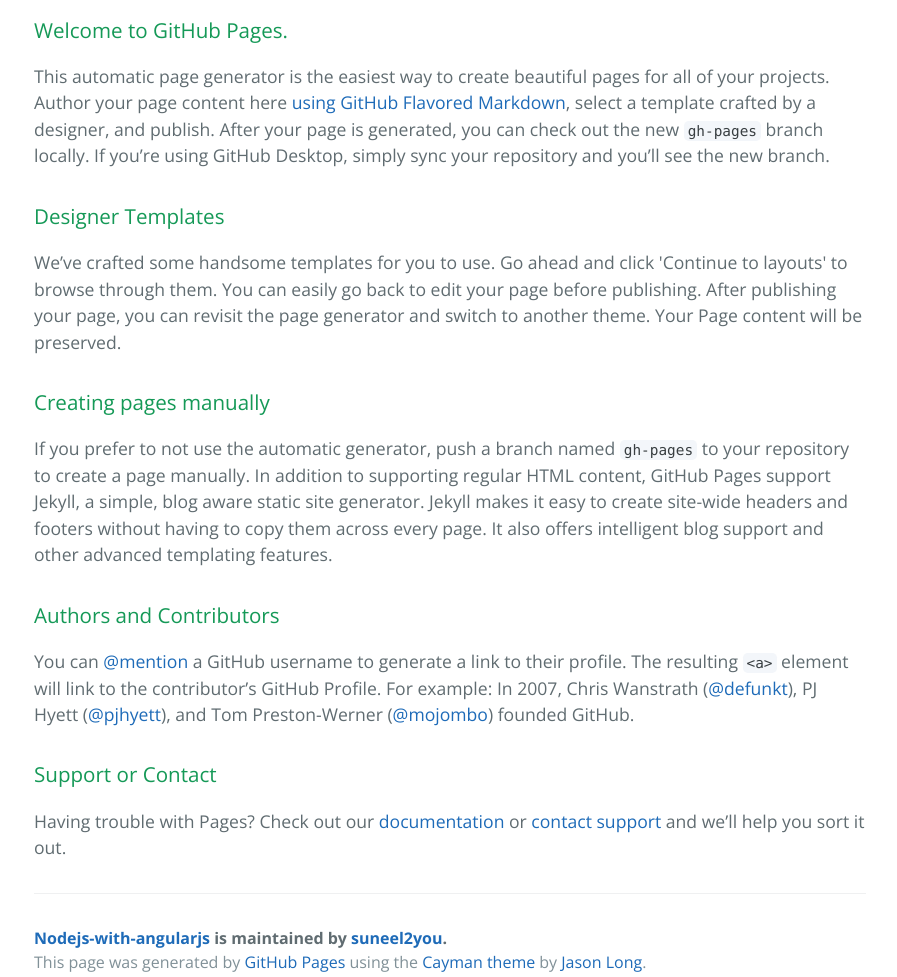
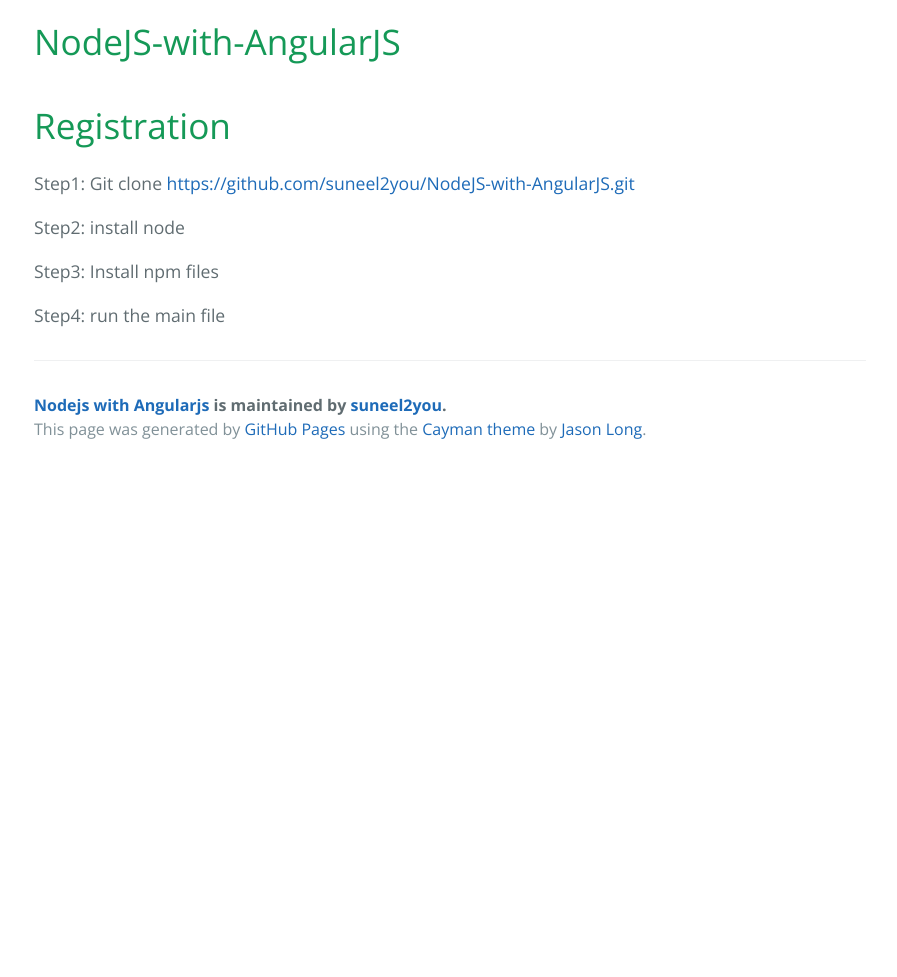
Before and after one commit to suneel2you/NodeJS-with-AngularJS, a plain HTML site: page index.html in a window 1280 px wide. Shown: the part 400-1377 px from the top of the page, without its empty margins (190-1087 px from the left). After the commit the page ends 873 px from the top, so only its background shows below. Drawn offline with nearby package versions, Linux system fonts and the light colour scheme.

```diff
--- a/index.html
+++ b/index.html
@@ -2,7 +2,7 @@
 <html lang="en-us">
   <head>
     <meta charset="UTF-8">
-    <title>Nodejs-with-angularjs by suneel2you</title>
+    <title>Nodejs with Angularjs by suneel2you</title>
     <meta name="viewport" content="width=device-width, initial-scale=1">
     <link rel="stylesheet" type="text/css" href="stylesheets/normalize.css" media="screen">
     <link href='https://fonts.googleapis.com/css?family=Open+Sans:400,700' rel='stylesheet' type='text/css'>
@@ -11,41 +11,34 @@
   </head>
   <body>
     <section class="page-header">
-      <h1 class="project-name">Nodejs-with-angularjs</h1>
-      <h2 class="project-tagline">Node </h2>
+      <h1 class="project-name">Nodejs with Angularjs</h1>
+      <h2 class="project-tagline">Signup using Node&amp;Angular</h2>
       <a href="https://github.com/suneel2you/NodeJS-with-AngularJS" class="btn">View on GitHub</a>
       <a href="https://github.com/suneel2you/NodeJS-with-AngularJS/zipball/master" class="btn">Download .zip</a>
       <a href="https://github.com/suneel2you/NodeJS-with-AngularJS/tarball/master" class="btn">Download .tar.gz</a>
     </section>
 
     <section class="main-content">
-      <h3>
-<a id="welcome-to-github-pages" class="anchor" href="#welcome-to-github-pages" aria-hidden="true"><span aria-hidden="true" class="octicon octicon-link"></span></a>Welcome to GitHub Pages.</h3>
+      <h1>
+<a id="nodejs-with-angularjs" class="anchor" href="#nodejs-with-angularjs" aria-hidden="true"><span aria-hidden="true" class="octicon octicon-link"></span></a>NodeJS-with-AngularJS</h1>
 
-<p>This automatic page generator is the easiest way to create beautiful pages for all of your projects. Author your page content here <a href="https://guides.github.com/features/mastering-markdown/">using GitHub Flavored Markdown</a>, select a template crafted by a designer, and publish. After your page is generated, you can check out the new <code>gh-pages</code> branch locally. If you’re using GitHub Desktop, simply sync your repository and you’ll see the new branch.</p>
+<h1>
+<a id="registration" class="anchor" href="#registration" aria-hidden="true"><span aria-hidden="true" class="octicon octicon-link"></span></a>Registration</h1>
 
-<h3>
-<a id="designer-templates" class="anchor" href="#designer-templates" aria-hidden="true"><span aria-hidden="true" class="octicon octicon-link"></span></a>Designer Templates</h3>
+<p>Step1:
+Git clone <a href="https://github.com/suneel2you/NodeJS-with-AngularJS.git">https://github.com/suneel2you/NodeJS-with-AngularJS.git</a></p>
 
-<p>We’ve crafted some handsome templates for you to use. Go ahead and click 'Continue to layouts' to browse through them. You can easily go back to edit your page before publishing. After publishing your page, you can revisit the page generator and switch to another theme. Your Page content will be preserved.</p>
+<p>Step2:
+install node </p>
 
-<h3>
-<a id="creating-pages-manually" class="anchor" href="#creating-pages-manually" aria-hidden="true"><span aria-hidden="true" class="octicon octicon-link"></span></a>Creating pages manually</h3>
+<p>Step3:
+Install npm files</p>
 
-<p>If you prefer to not use the automatic generator, push a branch named <code>gh-pages</code> to your repository to create a page manually. In addition to supporting regular HTML content, GitHub Pages support Jekyll, a simple, blog aware static site generator. Jekyll makes it easy to create site-wide headers and footers without having to copy them across every page. It also offers intelligent blog support and other advanced templating features.</p>
-
-<h3>
-<a id="authors-and-contributors" class="anchor" href="#authors-and-contributors" aria-hidden="true"><span aria-hidden="true" class="octicon octicon-link"></span></a>Authors and Contributors</h3>
-
-<p>You can <a href="https://help.github.com/articles/basic-writing-and-formatting-syntax/#mentioning-users-and-teams" class="user-mention">@mention</a> a GitHub username to generate a link to their profile. The resulting <code>&lt;a&gt;</code> element will link to the contributor’s GitHub Profile. For example: In 2007, Chris Wanstrath (<a href="https://github.com/defunkt" class="user-mention">@defunkt</a>), PJ Hyett (<a href="https://github.com/pjhyett" class="user-mention">@pjhyett</a>), and Tom Preston-Werner (<a href="https://github.com/mojombo" class="user-mention">@mojombo</a>) founded GitHub.</p>
-
-<h3>
-<a id="support-or-contact" class="anchor" href="#support-or-contact" aria-hidden="true"><span aria-hidden="true" class="octicon octicon-link"></span></a>Support or Contact</h3>
-
-<p>Having trouble with Pages? Check out our <a href="https://help.github.com/pages">documentation</a> or <a href="https://github.com/contact">contact support</a> and we’ll help you sort it out.</p>
+<p>Step4:
+run the main file</p>
 
       <footer class="site-footer">
-        <span class="site-footer-owner"><a href="https://github.com/suneel2you/NodeJS-with-AngularJS">Nodejs-with-angularjs</a> is maintained by <a href="https://github.com/suneel2you">suneel2you</a>.</span>
+        <span class="site-footer-owner"><a href="https://github.com/suneel2you/NodeJS-with-AngularJS">Nodejs with Angularjs</a> is maintained by <a href="https://github.com/suneel2you">suneel2you</a>.</span>
 
         <span class="site-footer-credits">This page was generated by <a href="https://pages.github.com">GitHub Pages</a> using the <a href="https://github.com/jasonlong/cayman-theme">Cayman theme</a> by <a href="https://twitter.com/jasonlong">Jason Long</a>.</span>
       </footer>
```
Also changed, not shown: params.json (+1 -1 lines).
